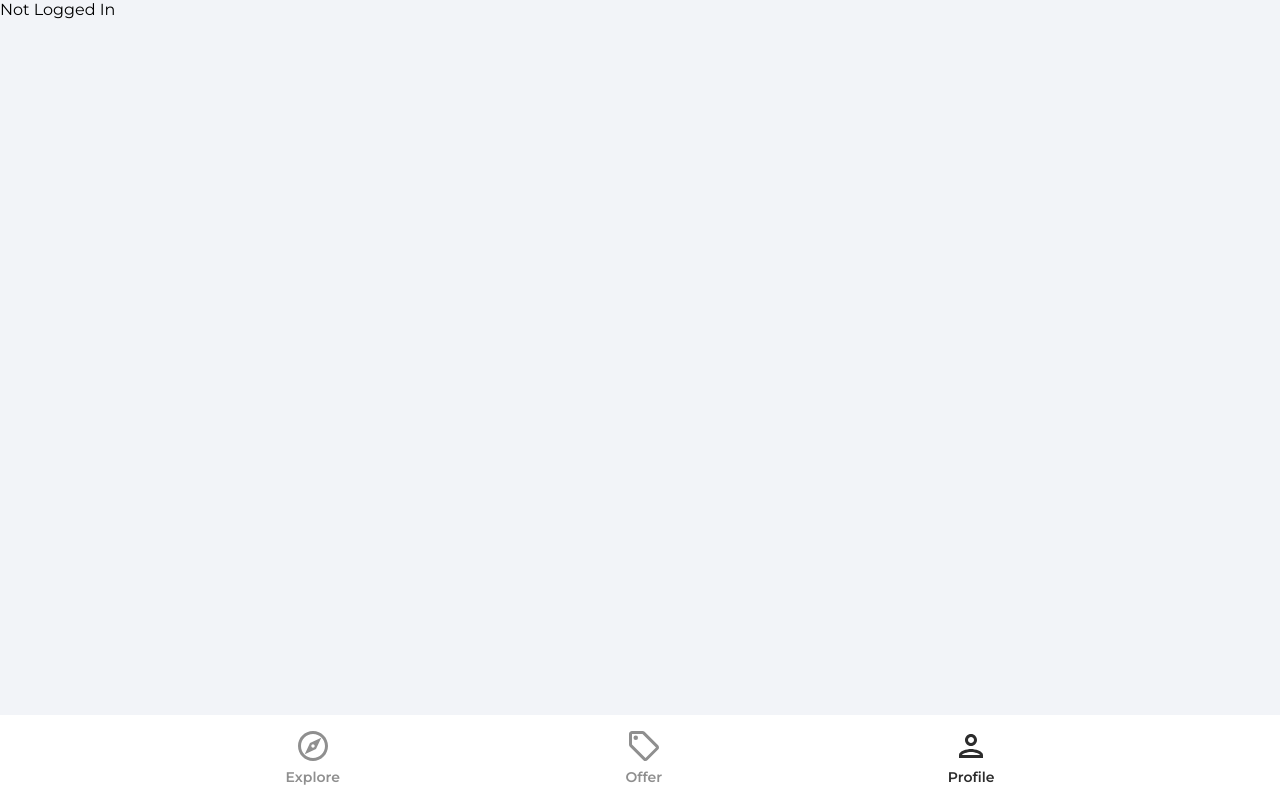
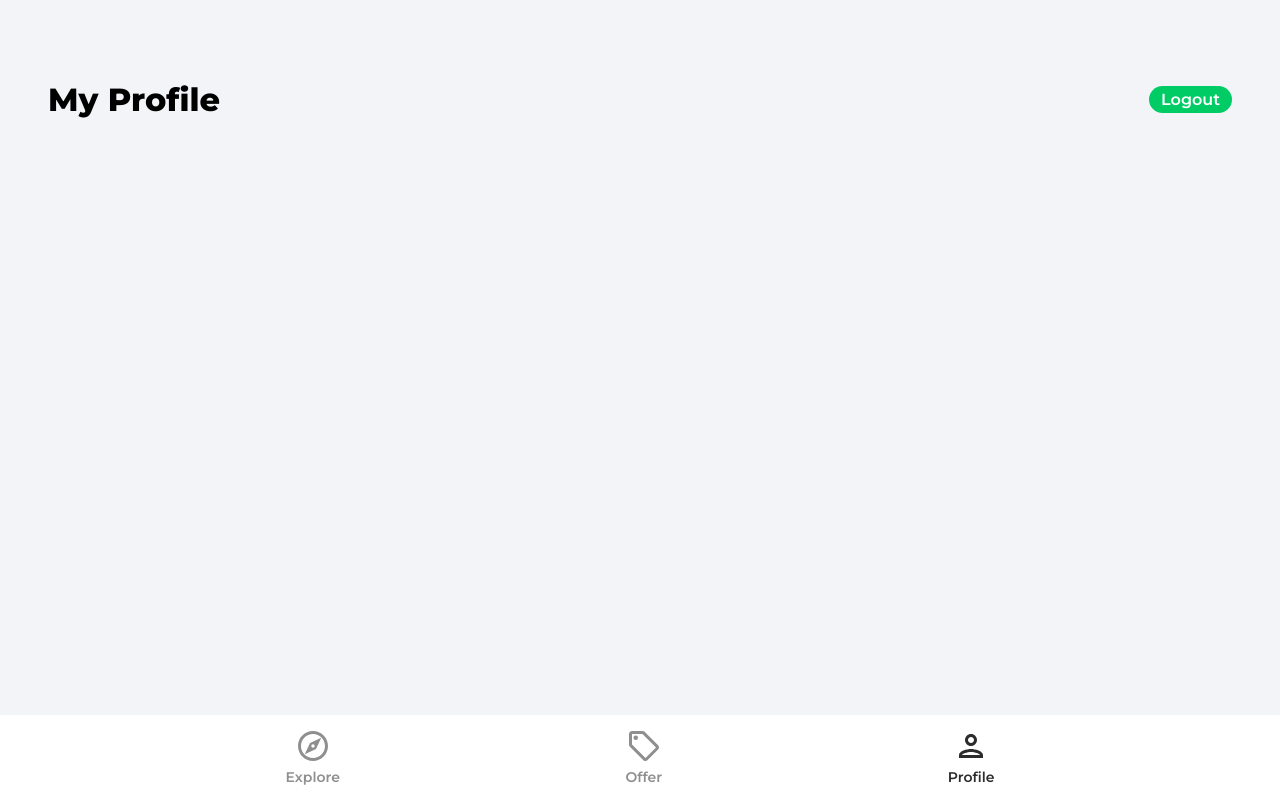
Before and after one commit to kkata/house-marketplace, a React (Create React App) app: page /profile in a window 1280 px wide. Built offline with nearby package versions, Linux system fonts and the light colour scheme; no server answers.

Commit message:
user logout

```diff
--- a/src/pages/Profile.tsx
+++ b/src/pages/Profile.tsx
@@ -1,15 +1,31 @@
-import { useState, useEffect } from "react";
+import { useState } from "react";
 import { getAuth } from "firebase/auth";
-import { User as FirebaseUser } from "firebase/auth";
+import { useNavigate } from "react-router-dom";
 
 export const Profile = () => {
-  const [user, setUser] = useState<FirebaseUser | null>(null);
+  const auth = getAuth();
+  const [formData, setFormData] = useState({
+    name: auth.currentUser?.displayName,
+    email: auth.currentUser?.email,
+  });
 
-  const auth = getAuth();
+  const { name, email } = formData;
 
-  useEffect(() => {
-    return setUser(auth.currentUser);
-  }, []);
+  const navigate = useNavigate();
 
-  return <>{user ? <h1>{user.displayName}</h1> : "Not Logged In"}</>;
+  const onLogout = () => {
+    auth.signOut();
+    navigate("/");
+  };
+
+  return (
+    <div className="profile">
+      <header className="profileHeader">
+        <p className="pageHeader">My Profile</p>
+        <button type="button" className="logOut" onClick={onLogout}>
+          Logout
+        </button>
+      </header>
+    </div>
+  );
 };
```
